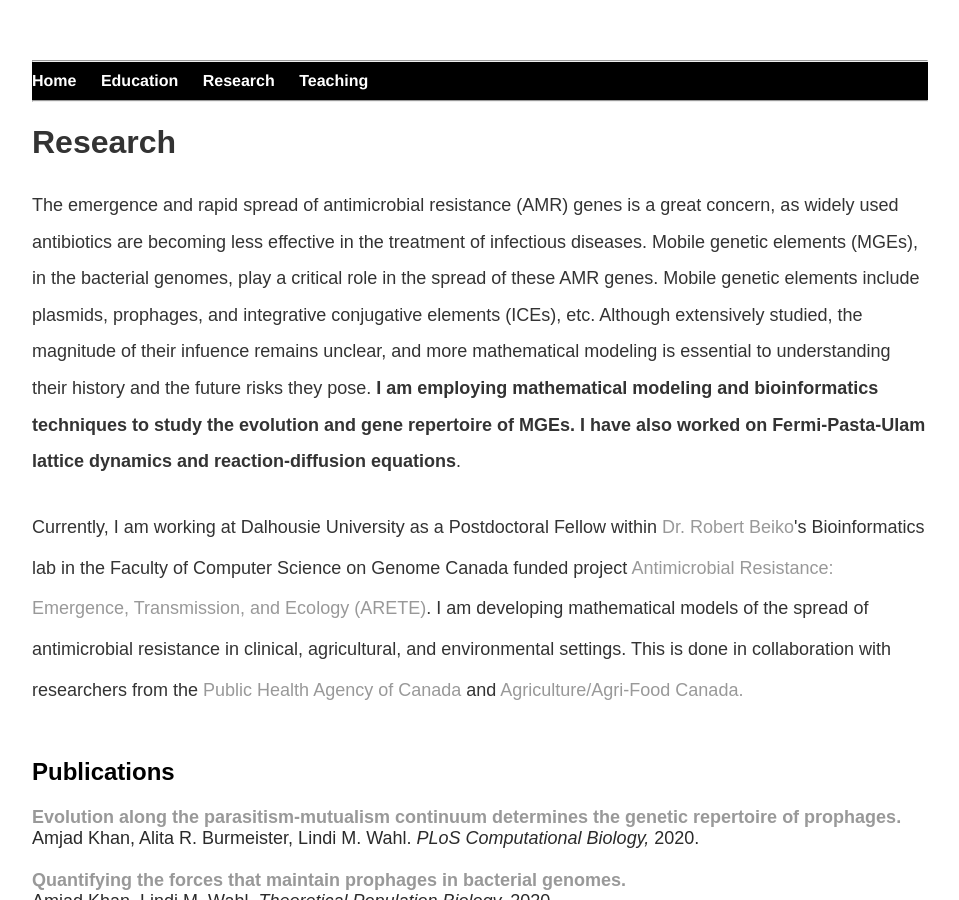
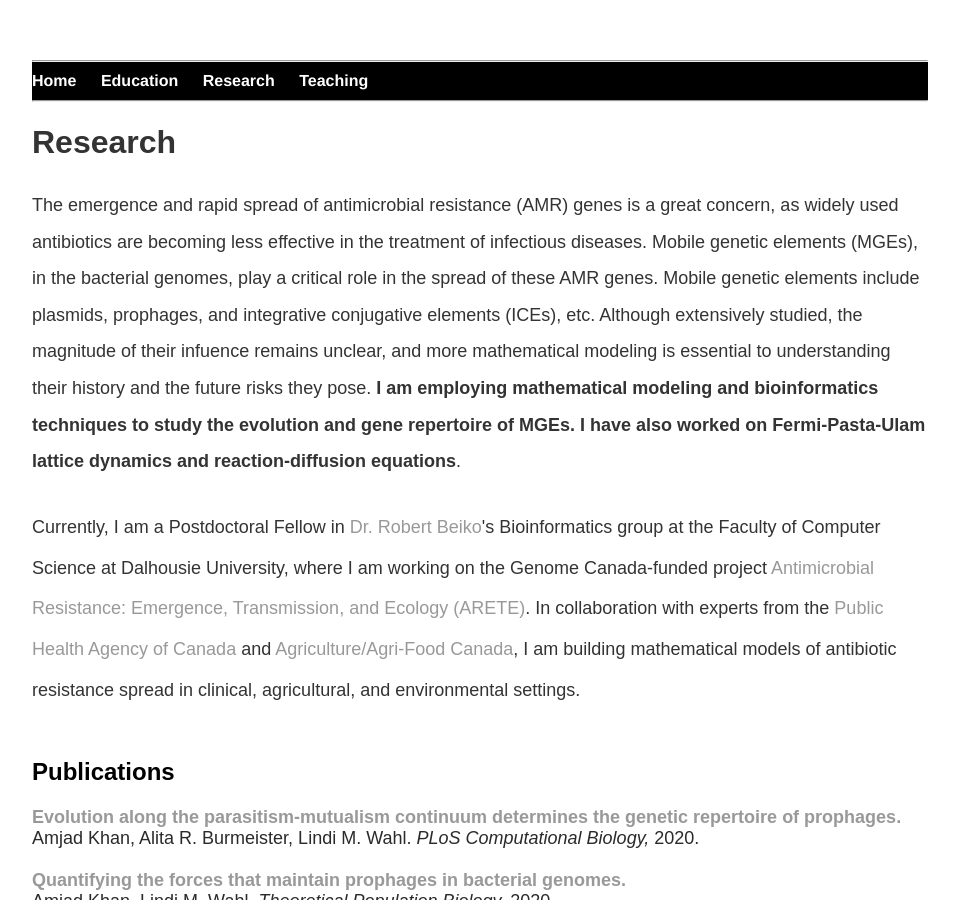
Before and after one commit to MathBioInfo/amjadkhan, a Jekyll site: the page built from Research/index.html, in a window 1280 px wide and 900 px high. Shown: the whole window, without its empty margins (160-1119 px from the left). Built offline with Jekyll 4.4.1, drawn with Linux system fonts in a browser that asks for light colours.

Commit message:
Update index.html

```diff
--- a/Research/index.html
+++ b/Research/index.html
@@ -55,11 +55,12 @@ title: About my research
 			essential to understanding their history and the future risks they pose. <b>I am employing mathematical modeling
 			and bioinformatics techniques to study the evolution and gene repertoire of MGEs. I have also worked on Fermi-Pasta-Ulam
 			lattice dynamics and reaction-diffusion equations</b>.</p>
-			<p><font size="4">Currently, I am working at Dalhousie University as a Postdoctoral Fellow within <a href="https://www.dal.ca/faculty/computerscience/faculty-staff/robert-beiko.html" target="_blank"> Dr. Robert Beiko</a>'s
-			Bioinformatics lab in the Faculty of Computer Science on Genome Canada funded project <a href="https://www.genomecanada.ca/en/antimicrobial-resistance-emergence-transmission-and-ecology-arete" target="_blank">
-			Antimicrobial Resistance: Emergence, Transmission, and Ecology (ARETE)</a>.  I am developing mathematical models of the spread of antimicrobial resistance in clinical,
-			agricultural, and environmental settings. This is done in collaboration with researchers from the <a href="https://www.canada.ca/en/public-health.html" target="_blank">Public Health Agency of Canada</a>
-			and <a href="https://www.agr.gc.ca/eng/agriculture-and-agri-food-canada/?id=1395690825741" target="_blank">Agriculture/Agri-Food Canada. </a></p>
+			<p><font size="4">
+				Currently, I am a Postdoctoral Fellow in <a href="https://www.dal.ca/faculty/computerscience/faculty-staff/robert-beiko.html" target="_blank"> Dr. Robert Beiko</a>'s
+			Bioinformatics group at the Faculty of Computer Science at Dalhousie University, where I am working on the Genome Canada-funded project <a href="https://www.genomecanada.ca/en/antimicrobial-resistance-emergence-transmission-and-ecology-arete" target="_blank">
+			Antimicrobial Resistance: Emergence, Transmission, and Ecology (ARETE)</a>.  In collaboration with experts from the <a href="https://www.canada.ca/en/public-health.html" target="_blank">Public Health Agency of Canada</a>
+			and <a href="https://www.agr.gc.ca/eng/agriculture-and-agri-food-canada/?id=1395690825741" target="_blank">Agriculture/Agri-Food Canada</a>,
+			I am building mathematical models of antibiotic resistance spread in clinical, agricultural, and environmental settings.</p>
 			<!--<p class="clear">&nbsp;</p>
 			<!--<h3> Pulications</p>-->
 			<!--<div class="paragraph"><font color="#2a2a2a" size="3">-->
```
